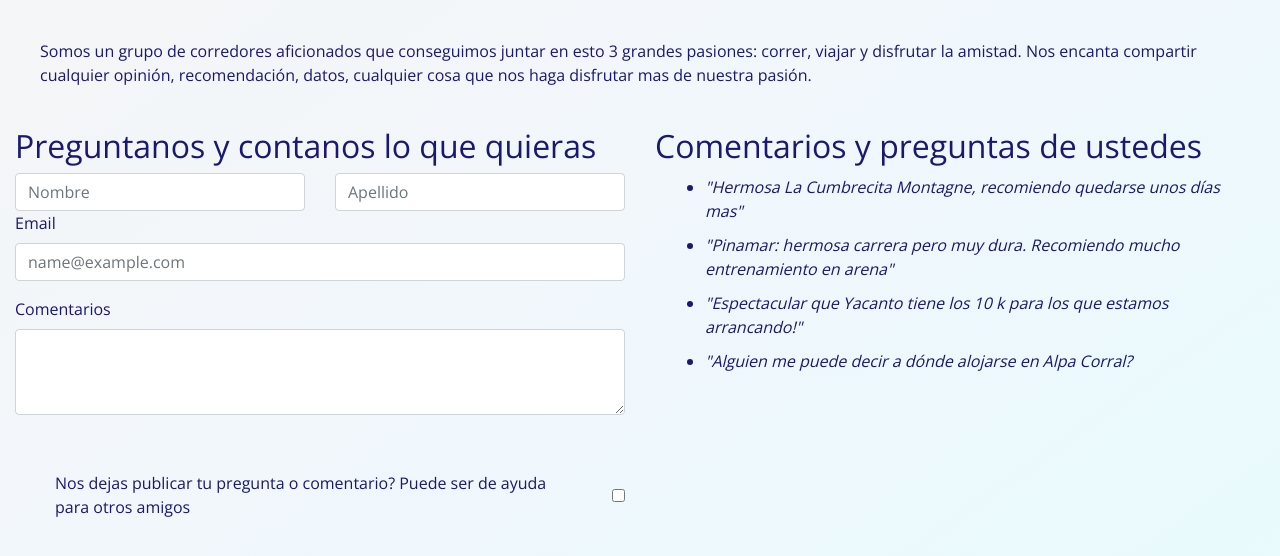
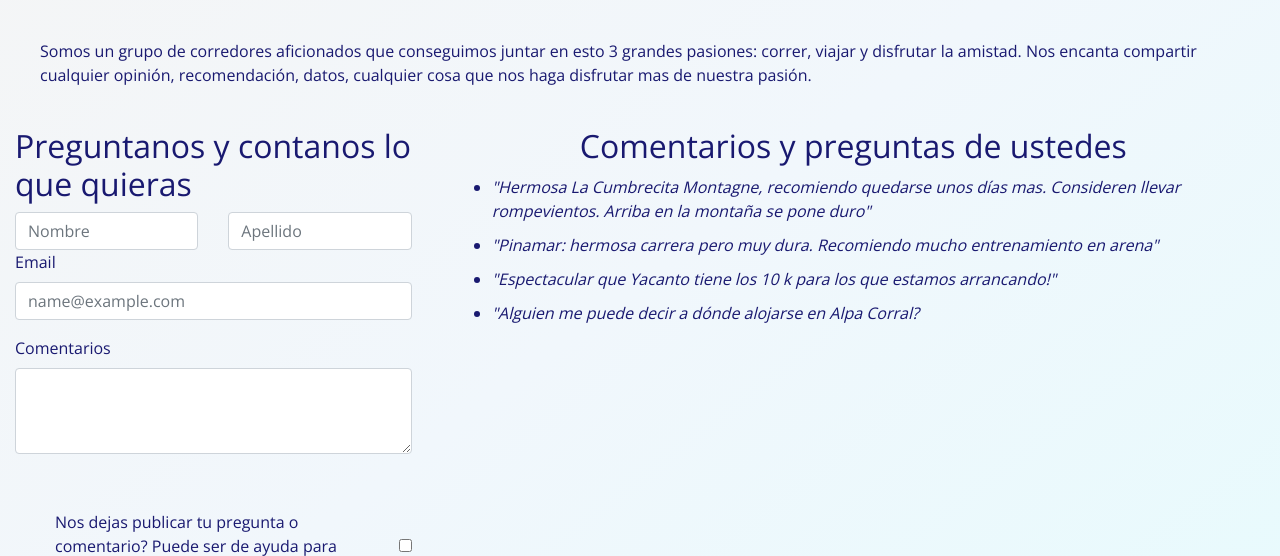
Before and after one commit to jcabanellas/mi_repositorio, a website: page Pages/quienessomos.html in a window 1280 px wide. Shown: the part 212-768 px from the top of the page. Drawn offline with nearby package versions, Linux system fonts and the light colour scheme.

Commit message:
correciones

```diff
--- a/Pages/quienessomos.html
+++ b/Pages/quienessomos.html
@@ -89,7 +89,7 @@
         <div class="container-fluid">
 
             <div class="row">
-                <div class="col col-12 col-md-6">
+                <div class="col col-12 col-md-4">
                     <h2>Preguntanos y contanos lo que quieras</h2>
 
                     <form>
@@ -129,10 +129,10 @@
 
 
 
-                <div class="col col-12 col-md-6">
-                    <h2>Comentarios y preguntas de ustedes</h2>
+                <div class="col col-12 col-md-8">
+                    <h2 class="centrar">Comentarios y preguntas de ustedes</h2>
                         <ul class="listaComentarios">
-                            <li>"Hermosa La Cumbrecita Montagne, recomiendo quedarse unos días mas"</li>
+                            <li>"Hermosa La Cumbrecita Montagne, recomiendo quedarse unos días mas. Consideren llevar rompevientos. Arriba en la montaña se pone duro"</li>
                             <li>"Pinamar: hermosa carrera pero muy dura. Recomiendo mucho entrenamiento en arena"</li>
                             <li>"Espectacular que Yacanto tiene los 10 k para los que estamos arrancando!"</li>
                             <li>"Alguien me puede decir a dónde alojarse en Alpa Corral? </li>
```
